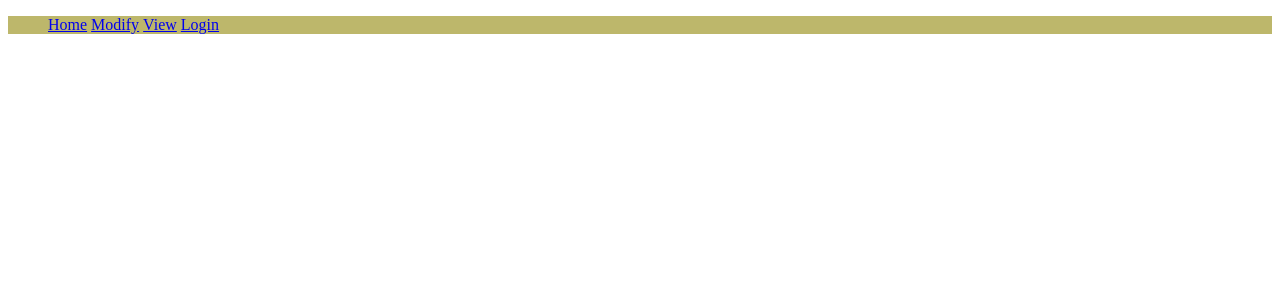
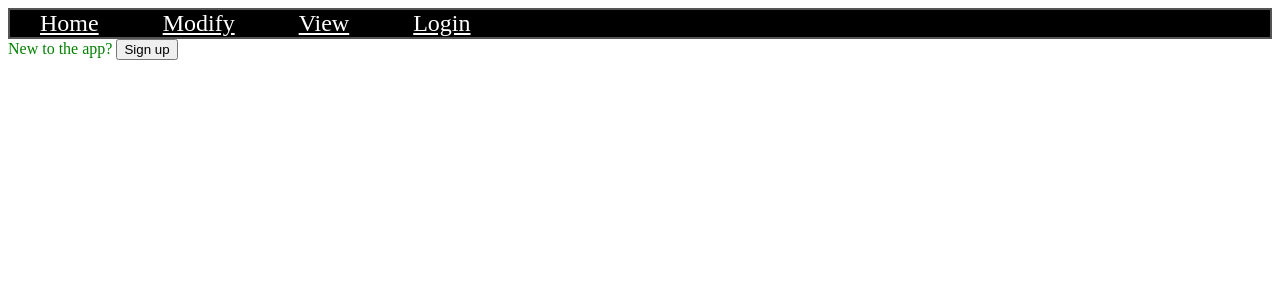
Before and after one commit to kmlacasse/webproject, a Django app: page / in a window 1280 px wide. Shown: the top 300 px of the page. Run offline with Django 3.2, Linux system fonts and the light colour scheme.

Commit message:
Some HTML and CSS stuff. Added a file encodings.xml under the .idea. No what it is, but I didnt make it, so it must have made itself

```diff
--- a/static/css/style.css
+++ b/static/css/style.css
@@ -1,10 +1,36 @@
-.container {
-    width: 80%;
-}
-header {
-    background: darkkhaki;
+ul {
+    list-style-type: none;
+    margin: 0;
+    padding: 0;
+    border: 2px solid #555555;
+    background-color: black;
+
 }
 
-nav li {
-    display: inline-block;
+li {
+    display: inline;
+    border-right: none;
+    font-size: 24px;
+    padding: 30px;
 }
+
+li a {
+    color: white;
+}
+
+li a:hover {
+
+}
+
+li a:active {
+    background-color: darkgray;
+}
+
+p1 {
+    display: inline;
+    color: green;
+}
+
+#signUpButton {
+    display: inline;
+}
--- a/taapp/views/views.py
+++ b/taapp/views/views.py
@@ -5,13 +5,13 @@ from . import setup
 
 class Home(View):
     def get(self,request):
-        return render(request, "taapp/index.html")
+        return render(request, "taapp/home.html")
 
     def post(self,request):
         cmd = setup.setupCommands()
         cmd.text = request.POST["command"]
         s = cmd.callCommand(request.POST["command"])
-        return render(request, "taapp/index.html", {"list":s})
+        return render(request, "taapp/home.html", {"list":s})
 
     def index(self, request):
-        return render(request, "taapp/index.html")
+        return render(request, "taapp/home.html")
--- a/templates/base.html
+++ b/templates/base.html
@@ -1,29 +1,27 @@
-{% load static %}
+{% load staticfiles %}
         <!DOCTYPE html>
 
 <html lang="en">
 <head>
     <meta charset="UTF-8">
+    <title>Team 404 Project</title>
     <meta charset="UTF-8"/>
     <meta name="viewport" content="width=device-width, initial-scale=1"/>
-    <link rel="stylesheet" href="{% static "static/css/style.css" %}">
+    <link rel="stylesheet" href="{% static "css/style.css" %} ">
 </head>
 
-<header>
-    <div class="container">
-        <nav>
-            <ul>
-                <li><a href="#">Home</a></li>
-                <li><a href="#">Modify</a></li>
-                <li><a href="#">View</a></li>
-                <li><a href="#">Login</a></li>
+<body>
+    <nav>
+        <ul>
+            <li><a href="{% url "home.html" %}">Home</a></li>
+            <li><a href="{% url "modify.html" %}">Modify</a></li>
+            <li><a href="{% url "view.html" %}">View</a></li>
+            <li><a href="#">Login</a></li>
 
-            </ul>
-         </nav>
-    </div>
-</header>
-<body>
-    {% block navbar %}
-    {% endblock navbar %}
+         </ul>
+    </nav>
+    {% block content %}
+
+    {% endblock content %}
 </body>
 </html>
--- /dev/null
+++ b/templates/taapp/home.html
@@ -0,0 +1,11 @@
+{% extends "base.html" %}
+{% block content %}
+    <p1>New to the app?</p1>
+    <form method ="get" id="signUpButton" action="">
+        <button type="submit">Sign up</button>
+    </form>
+    <a href = "">
+
+
+
+{%  endblock content %}
--- a/webproject/settings.py
+++ b/webproject/settings.py
@@ -121,3 +121,7 @@ USE_TZ = True
 # https://docs.djangoproject.com/en/2.1/howto/static-files/
 
 STATIC_URL = '/static/'
+
+STATICFILES_DIRS = (
+    os.path.join(BASE_DIR, 'static'),
+)
--- a/webproject/urls.py
+++ b/webproject/urls.py
@@ -20,6 +20,11 @@ from taapp.views.views import Home
 
 urlpatterns = [
     url(r'admin/', admin.site.urls),
-    url(r'index/', Home.index, name='index.html'),
+    url(r'home/', Home.index, name='home.html'),
+    url(r'modify/', Home.index, name='modify.html'),
+    url(r'view/', Home.index, name='view.html'),
+    url(r'login/', Home.index, name='login.html'),
+    url(r'logout/', Home.index, name='home.html'),
+
     path('', Home.as_view()),
 ]
```
Also changed, not shown: templates/taapp/modify.html (added, +7 -0 lines), templates/taapp/view.html (added, +7 -0 lines), templates/commandWindow.html (renamed from templates/taapp/commandWindow.html), 1 other file.
